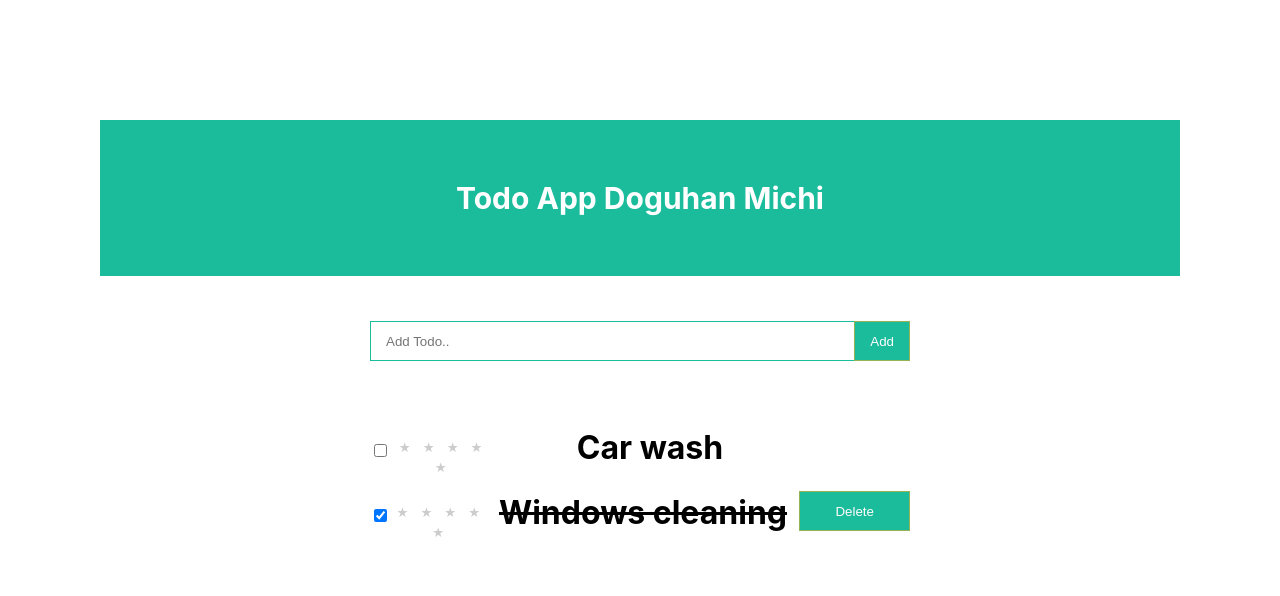
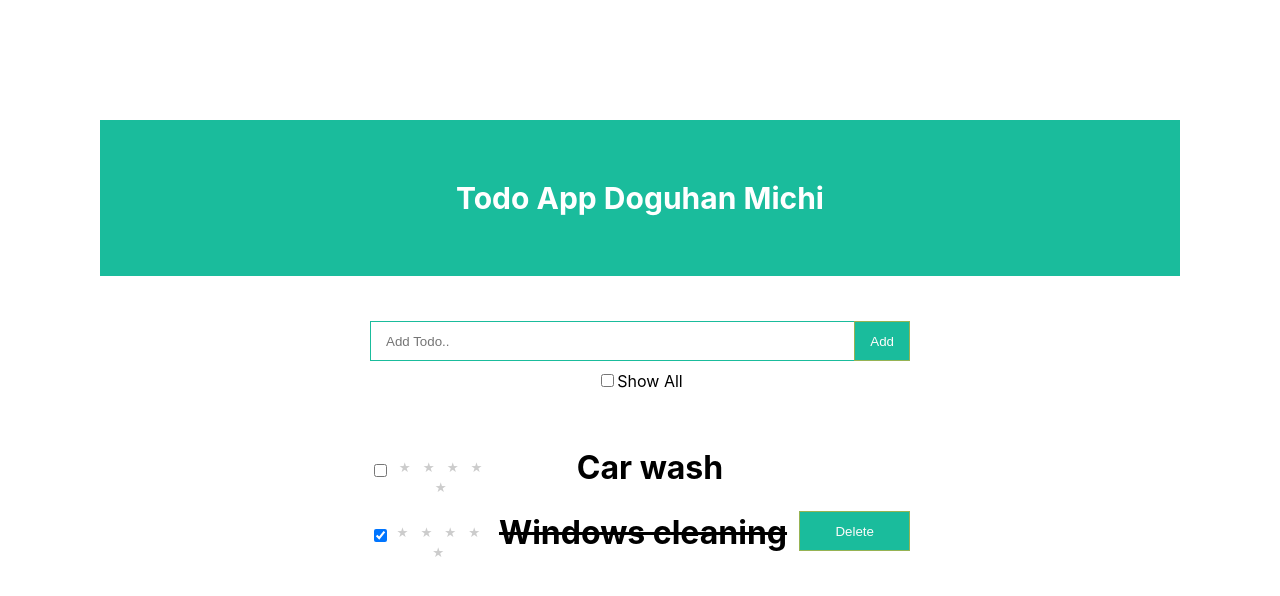
Before and after one commit to Dogusyak/notes-webapp, a React (Create React App) app: page / in a window 1280 px wide. Shown: the top 596 px of the page. Built offline with nearby package versions, Linux system fonts and the light colour scheme.

Commit message:
Show All checkbox has been added.

```diff
--- a/src/components/appcontent/AppContent.tsx
+++ b/src/components/appcontent/AppContent.tsx
@@ -1,10 +1,10 @@
 import React, { FC, useState } from "react";
 import { ITask } from "../../models/ITask";
+import TodoForm from "../../components/todoform/TodoForm";
+import ShowAll from "../showall/ShowAll";
+import TodoList from "../../components/todolist/TodoList";
+import "./AppContent.css";
 
-import TodoForm from "../../components/todoform/TodoForm";
-
-import "./AppContent.css";
-import TodoList from "../../components/todolist/TodoList";
 
 export const AppContent: FC = () => {
   const [todoList, setTodoList] = useState<ITask[]>([
@@ -21,6 +21,17 @@ export const AppContent: FC = () => {
         finished: true,
     },
   ]);
+
+  let showAll =(isChecked:boolean):boolean=>{
+    if(!isChecked)
+    {
+    return true as boolean;
+    }
+    else
+    {
+      return false as boolean;
+    }
+  }
 
   const addTodo = (todo: string): void => {
     if (!todo) {
@@ -93,6 +104,7 @@ export const AppContent: FC = () => {
     <div className="app">
       <div className="container">
         <TodoForm addTodo={addTodo} />
+        <ShowAll showAll={showAll}/>
         <div className="todoList">
           {todoList.map((todo: ITask, key: number) => (
             <TodoList
--- /dev/null
+++ b/src/components/showall/ShowAll.tsx
@@ -0,0 +1,22 @@
+import React, { FC } from "react";
+import { ITask } from "../../models/ITask";
+import "./ShowAll.css";
+
+interface Props {
+  showAll: (isCheck:boolean) => boolean;
+}
+
+let checkBoxChecked:boolean = false;
+
+const ShowAllTodo:FC<Props>=({showAll})=>{
+    const showAllRecords = (): void => {
+      checkBoxChecked = showAll(checkBoxChecked);
+    };
+    return (
+      <div>
+          <input type="checkbox" checked={checkBoxChecked} onChange={showAllRecords}/><span>Show All</span>
+          </div>
+      );
+
+};
+    export default ShowAllTodo;
```
Also changed, not shown: src/components/showall/ShowAll.css (added).
